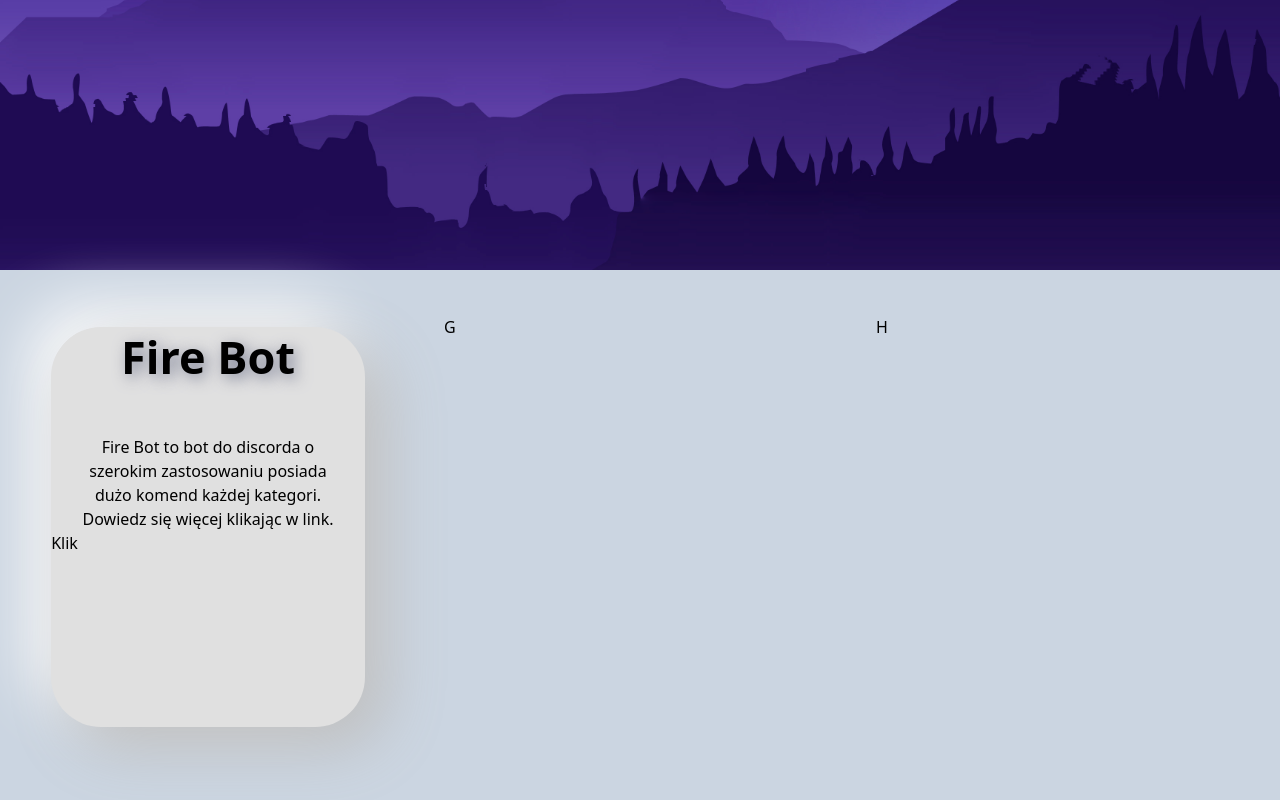
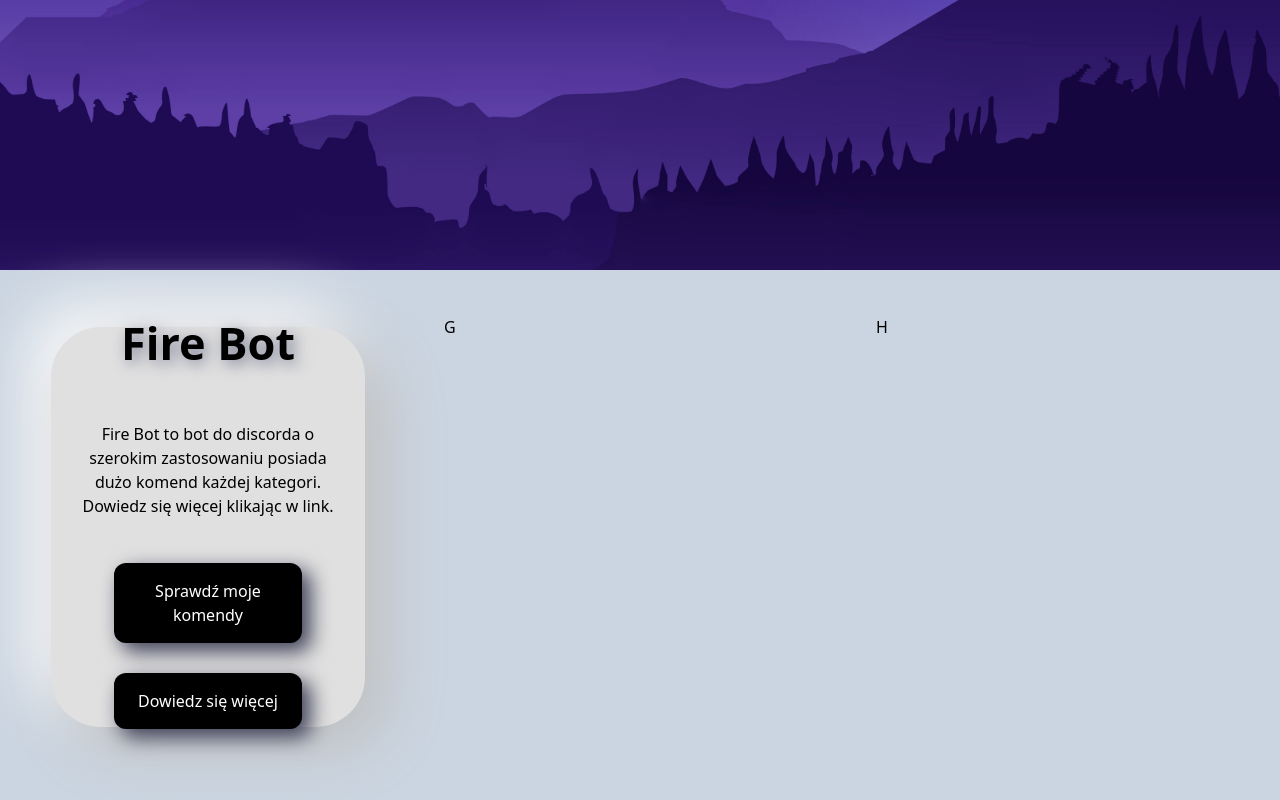
Before and after one commit to itork-glitch/React-Portfolio, a React (Vite) app: page / in a window 1280 px wide. Shown: the part 530-1330 px from the top of the page. Built offline with nearby package versions, Linux system fonts and the light colour scheme.

Commit message:
projects 3/5

```diff
--- a/src/App.jsx
+++ b/src/App.jsx
@@ -1,16 +1,11 @@
 import React from 'react';
 import './App.css';
-import { NavBar } from './components';
-import { FireBot } from './pages/FireBot';
-import { Commands } from './pages/commands';
-import { Home } from './pages/home';
-import './styles/darkmode.css';
+import { Commands, FireBot, Home } from './pages';
 import { Routes, Route } from 'react-router-dom';
 
 function App() {
   return (
     <div className="app">
-      <NavBar />
       <Routes>
         <Route path="/" element={<Home />} />
         <Route path="commands" element={<Commands />} />
--- a/src/components/NavBar.jsx
+++ b/src/components/NavBar.jsx
@@ -3,7 +3,7 @@ import { FontAwesomeIcon } from '@fortawesome/react-fontawesome';
 import styles from '../styles/styles';
 import '../styles/NavBar.module.css';
 
-export const NavBar = () => {
+export const NavBar = ({ theme }) => {
   const [isOpen, setIsOpen] = useState(false);
   const dropdownRef = useRef(null);
 
@@ -45,11 +45,21 @@ export const NavBar = () => {
       <div className="text-center inline-flex sm:flex">
         <div className="sm:block md:inline-block lg:inline-block">
           <span onClick={scrollToHome} className="cursor-pointer">
-            <span className="md:font-semibold font-medium" id="logo">
+            <span
+              className={`md:font-semibold font-medium ${
+                theme === 'dark' ? 'darkspan' : ''
+              }`}
+              id="logo"
+            >
               Itork
             </span>
             <br className=" block sm:hidden" />
-            <span className="md:font-normal font-light ml-[4px]" id="logo">
+            <span
+              className={`md:font-normal font-light ml-[4px] ${
+                theme === 'dark' ? 'darkspan' : ''
+              }`}
+              id="logo"
+            >
               Portfolio
             </span>
           </span>
@@ -61,8 +71,7 @@ export const NavBar = () => {
           <li className="transition duration-300 ease-out hover:text-cyan-600">
             <span
               onClick={scrollToHome}
-              className="cursor-pointer"
-              id="nav-link"
+              className={`${theme === 'dark' ? 'darkspan' : ''}`}
             >
               Strona Główna
             </span>
@@ -70,8 +79,7 @@ export const NavBar = () => {
           <li className="mb-[4px] ease-in-out duration-300 hover:text-cyan-600">
             <span
               onClick={scrollToProjects}
-              className="cursor-pointer"
-              id="nav-link"
+              className={`${theme === 'dark' ? 'darkspan' : ''}`}
             >
               Projekty
             </span>
@@ -79,8 +87,7 @@ export const NavBar = () => {
           <li className="transition duration-300 ease-out hover:text-cyan-600">
             <span
               onClick={scrollToSkills}
-              className="cursor-pointer"
-              id="nav-link"
+              className={`${theme === 'dark' ? 'darkspan' : ''}`}
             >
               Umiejętości
             </span>
@@ -92,10 +99,15 @@ export const NavBar = () => {
         <li className=" list-none" onClick={() => setIsOpen(!isOpen)}>
           <div className="Menu ">
             <div className="transition duration-300 ease-out hover:text-cyan-600">
-              <button className="MenuButton ">Menu</button>
+              <button
+                className={`MenuButton ${theme === 'dark' ? 'darkspan' : ''}`}
+              >
+                Menu
+              </button>
               <FontAwesomeIcon
                 icon="fa-solid fa-angle-down"
                 className=" ml-[7px] arrow "
+                inverse={theme === 'dark'}
               />
             </div>
 
@@ -140,6 +152,7 @@ export const NavBar = () => {
               <FontAwesomeIcon
                 icon="fa-brands fa-instagram"
                 className=" text-[15px] sm:text-[30px] switch"
+                inverse={theme === 'dark'}
               />
             </a>
           </li>
@@ -148,6 +161,7 @@ export const NavBar = () => {
               <FontAwesomeIcon
                 icon="fa-brands fa-github"
                 className=" text-[15px] sm:text-[30px] switch"
+                inverse={theme === 'dark'}
               />
             </a>
           </li>
@@ -156,6 +170,7 @@ export const NavBar = () => {
               <FontAwesomeIcon
                 icon="fa-brands fa-discord"
                 className=" text-[15px] sm:text-[30px] switch"
+                inverse={theme === 'dark'}
               />
             </a>
           </li>
--- a/src/components/projects.jsx
+++ b/src/components/projects.jsx
@@ -1,27 +1,30 @@
 import React from 'react';
 import '../styles/projects.css';
-import { Route, Routes, Link, Navigate, Outlet } from 'react-router-dom';
-import { FireBot } from '../pages/FireBot';
-import App from '../App';
+import { Link } from 'react-router-dom';
 
 export const Projects = ({ id }) => {
   return (
     <div
       className={`xs:h-[200vh] sm:200vh md:h-[150vh] lg:h-screen bg-slate-300 projects ${id} py-[45px]`}
     >
-      <div className="grid xs:grid-cols-1 xs:grid-rows-3 sm:grid-cols-1 sm:grid-rows-3 md:grid-cols-2 md:grid-rows-2 lg:grid-cols-3 lg:grid-rows-1 gap-10 mx-8 xs:mx-1 sm:mx-2 md:mx-3">
+      <div className="grid xs:grid-cols-1 xs:grid-rows-3 sm:grid-cols-1 sm:grid-rows-3 md:grid-cols-2 md:grid-rows-2 lg:grid-cols-3 lg:grid-rows-1 gap-10 xs:mx-1 sm:mx-2 md:mx-3">
         <div className="card1 flex justify-center items-center my-3">
           <div className="card lg:h-[50vh] h-[60vh] w-[80%] flex justify-center items-center flex-col">
-            <div className="title -mt-[20vh] lg:-mt-[22vh] font-semibold text-[45px] mb-[45px]">
+            <div className="title -mt-[3vh] lg:-mt-[2vh] font-semibold text-[45px] mb-[45px]">
               <h1>Fire Bot</h1>
             </div>
-            <div className="description">
-              <p className="text-center px-5">
+            <div className="description flex flex-col justify-center">
+              <p className="text-center px-5 text-md mb-[45px]">
                 Fire Bot to bot do discorda o szerokim zastosowaniu posiada dużo
                 komend każdej kategori. <br /> Dowiedz się więcej klikając w
                 link.
               </p>
-              <Link to="/fire">Klik</Link>
+              <button className="mb-[30px] p-4 rounded-xl text-white bg-black w-[60%] self-center hover:scale-110 transition-all duration-300 ease-out btn-shadow">
+                <Link to="/commands">Sprawdź moje komendy</Link>
+              </button>
+              <button className="p-4 rounded-xl text-white bg-black w-[80%] md:w-[60%] self-center hover:scale-110 transition-all duration-300 ease-out btn-shadow">
+                <Link to="/fire">Dowiedz się więcej</Link>
+              </button>
             </div>
           </div>
         </div>
--- a/src/global.css
+++ b/src/global.css
@@ -57,3 +57,12 @@
 :global(#dark > #nav-link) {
   color: whitesmoke;
 }
+
+:global(#dark > #nav-span) {
+  color: #fff !important;
+}
+
+.darkspan {
+  color: #fff;
+  cursor: pointer;
+}
--- a/src/pages/home.jsx
+++ b/src/pages/home.jsx
@@ -1,13 +1,10 @@
-import '../App.css';
+import React, { createContext, useState } from 'react';
 import { NavBar, Projects, Skills } from '../components';
-import { Commands } from './commands';
-import { FireBot } from './FireBot';
-import '../styles/darkmode.css';
 import { FontAwesomeIcon } from '@fortawesome/react-fontawesome';
-import { Route, Routes } from 'react-router-dom';
 import Switch from 'react-switch';
 import styles from '../styles/styles';
-import React, { createContext, useState } from 'react';
+import '../App.css';
+import '../styles/darkmode.css';
 
 export const Home = () => {
   const themeContext = createContext(null);
@@ -18,6 +15,7 @@ export const Home = () => {
   };
   return (
     <themeContext.Provider value={{ theme, toogleTheme }}>
+      <NavBar theme={theme} />
       <div className=" background h-screen bg-cover bg-fixed" id={theme}>
         <div className={styles.darkSwitch} id="darkmode">
           <span className=" darktext font-semibold">Dark mode</span>
--- a/src/pages/index.js
+++ b/src/pages/index.js
@@ -0,0 +1,5 @@
+import { Commands } from './commands';
+import { FireBot } from './FireBot';
+import { Home } from './home';
+
+export { Commands, Home, FireBot };
--- a/src/styles/NavBar.module.css
+++ b/src/styles/NavBar.module.css
@@ -1,7 +1,3 @@
-:global(#dark #nav-link) {
-  color: #fff;
-}
-
 :global(#dark #logo) {
   color: #fff;
 }
--- a/src/styles/projects.css
+++ b/src/styles/projects.css
@@ -23,3 +23,9 @@
 .title {
   text-shadow: 4px 4px 15px rgba(123, 127, 148, 1);
 }
+
+.btn-shadow {
+  -webkit-box-shadow: 8px 8px 20px 1px rgba(66, 68, 90, 1);
+  -moz-box-shadow: 8px 8px 20px 1px rgba(66, 68, 90, 1);
+  box-shadow: 8px 8px 20px 1px rgba(66, 68, 90, 1);
+}
```
